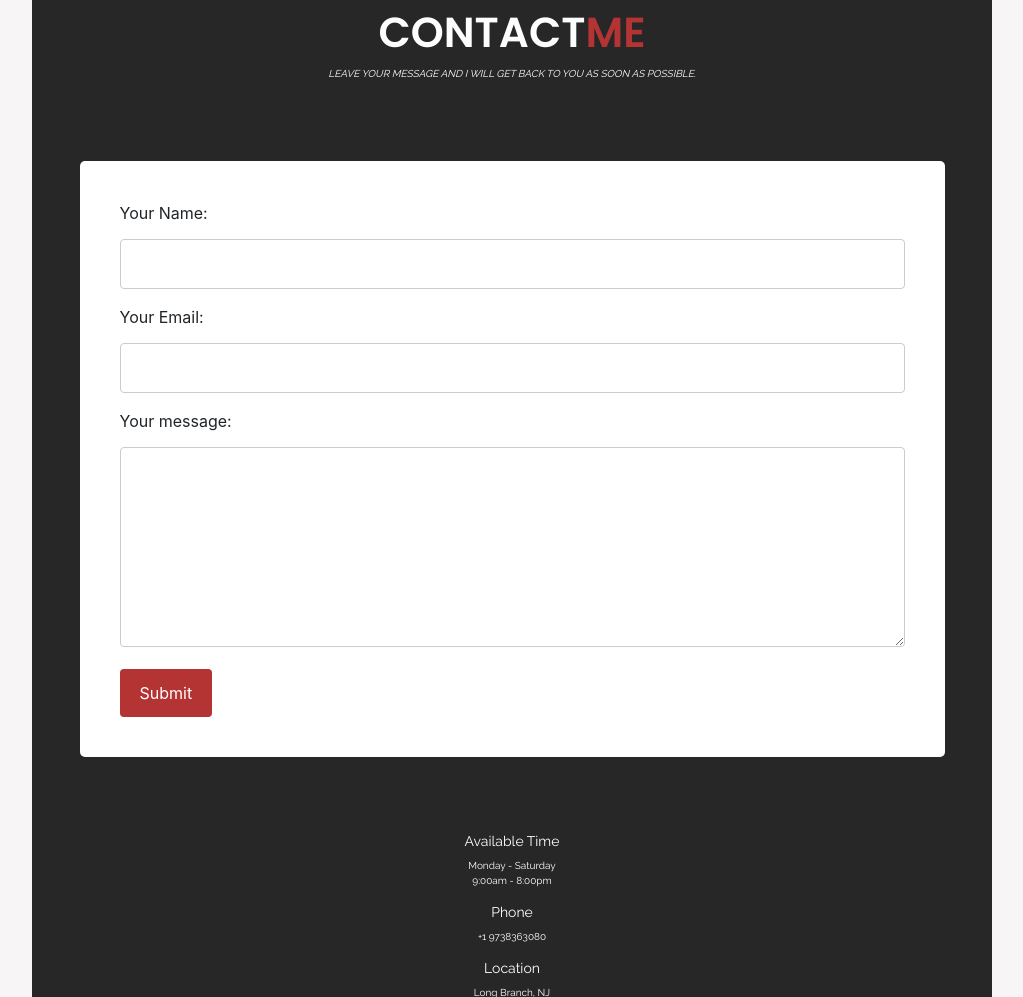
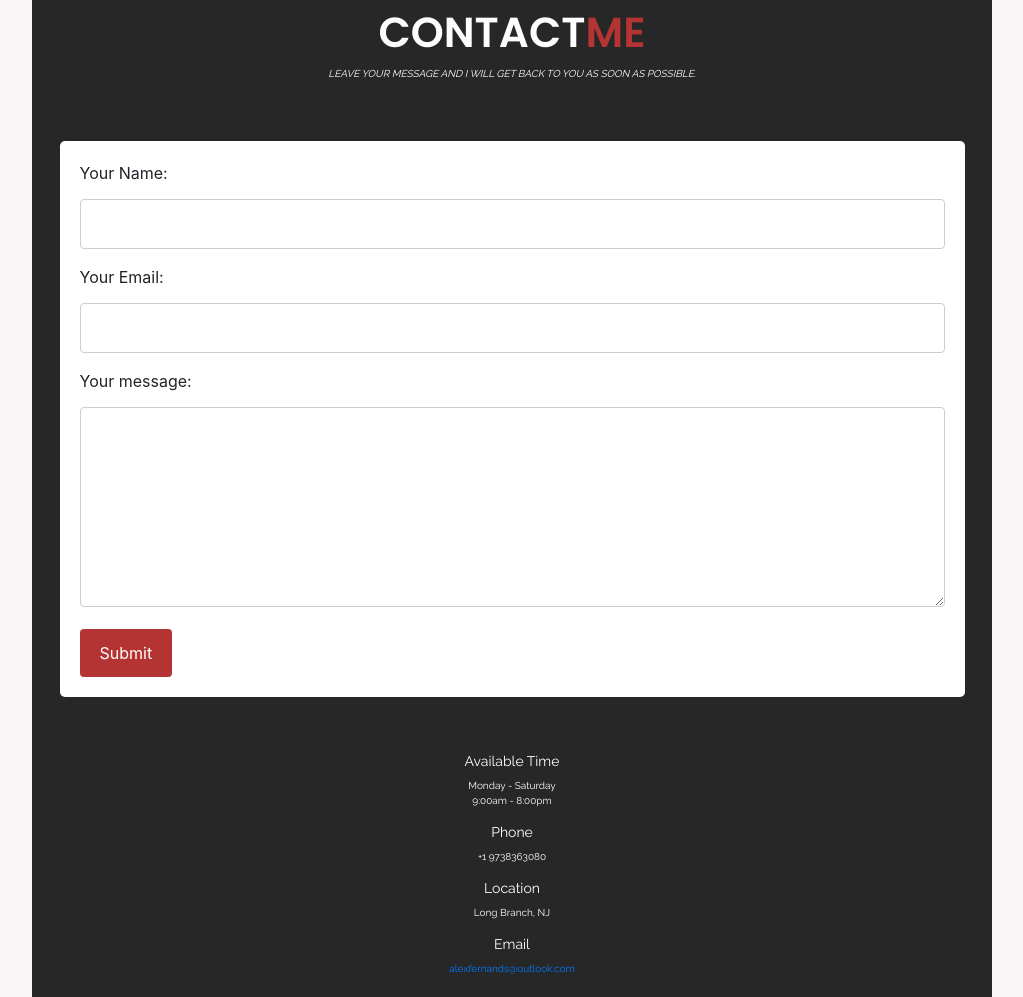
Before and after one commit to aafernands/old_aafernands.github.io, a PHP site: page /contact_me.html in a window 1280 px wide. Shown: the part 80-1077 px from the top of the page, without its empty margins (128-1151 px from the left). Run offline with PHP 8.4, Linux system fonts and the light colour scheme; some web fonts are replaced.

Commit message:
contact form fixed

```diff
--- a/contact_me.css
+++ b/contact_me.css
@@ -306,8 +306,8 @@ input[type=submit]:hover {
 .containerform {
 	border-radius: 5px;
 	background-color: #ffffff;
-	padding: 40px;
-	margin: 40px;
+	padding: 20px;
+	margin: 20px;
 }
 
 input[type=submit] {
```
